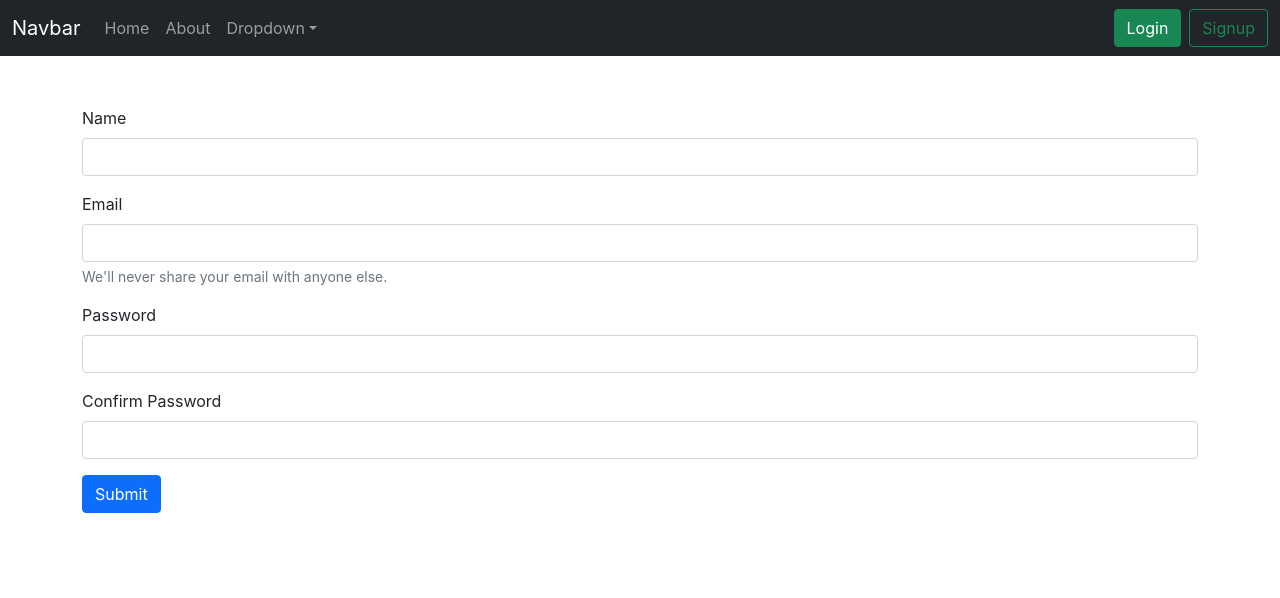
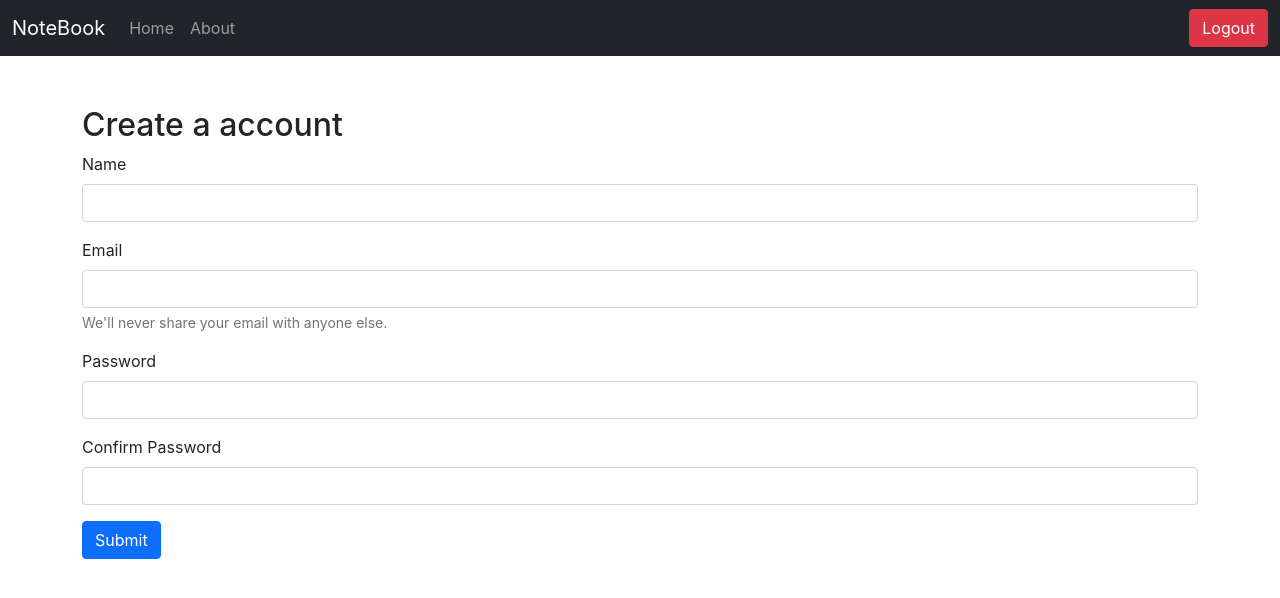
Before and after one commit to SKAhire/notebook, a React (Create React App) app in the folder frontend/: page /signup in a window 1280 px wide. Shown: the top 598 px of the page. Built offline with nearby package versions, Linux system fonts and the light colour scheme; sample sign-in values are in the browser's storage.

Commit message:
added logout

```diff
--- a/frontend/src/components/Login.js
+++ b/frontend/src/components/Login.js
@@ -31,6 +31,7 @@ const Login = (props) => {
     return (
         <>
             <div className="container">
+                <h2>Login to NoteBook</h2>
                 <form onSubmit={handleSubmit}>
                     <div className="mb-3">
                         <label htmlFor="exampleInputEmail1" className="form-label">
--- a/frontend/src/components/Navbar.js
+++ b/frontend/src/components/Navbar.js
@@ -1,15 +1,20 @@
 import React from 'react'
-import { Link, useLocation } from "react-router-dom";
+import { Link, useLocation, useNavigate } from "react-router-dom";
 
 const Navbar = () => {
     let location = useLocation();
+    const navigate = useNavigate();
+    const handleLogout = ()=>{
+        localStorage.removeItem('token')
+        navigate('/login')
+    }
     return (
         <>
 
             <nav className="navbar navbar-expand-lg navbar-dark bg-dark">
                 <div className="container-fluid">
                     <Link className="navbar-brand" to="/">
-                        Navbar
+                        NoteBook
                     </Link>
                     <button
                         className="navbar-toggler"
@@ -25,53 +30,23 @@ const Navbar = () => {
                     <div className="collapse navbar-collapse" id="navbarSupportedContent">
                         <ul className="navbar-nav me-auto mb-2 mb-lg-0">
                             <li className="nav-item">
-                                <Link className={`nav-link ${location.pathname==="/"? "active": ""}`} aria-current="page" to="/">
+                                <Link className={`nav-link ${location.pathname === "/" ? "active" : ""}`} aria-current="page" to="/">
                                     Home
                                 </Link>
                             </li>
                             <li className="nav-item">
-                                <Link className={`nav-link ${location.pathname==="/about"? "active": ""}`} to="/about">
+                                <Link className={`nav-link ${location.pathname === "/about" ? "active" : ""}`} to="/about">
                                     About
                                 </Link>
                             </li>
-                            <li className="nav-item dropdown">
-                                <Link
-                                    className="nav-link dropdown-toggle"
-                                    to="/"
-                                    id="navbarDropdown"
-                                    role="button"
-                                    data-bs-toggle="dropdown"
-                                    aria-expanded="false"
-                                >
-                                    Dropdown
-                                </Link>
-                                <ul className="dropdown-menu" aria-labelledby="navbarDropdown">
-                                    <li>
-                                        <Link className="dropdown-item" to="/ab">
-                                            About
-                                        </Link>
-                                    </li>
-                                    <li>
-                                        <Link className="dropdown-item" to="/">
-                                            Another action
-                                        </Link>
-                                    </li>
-                                    <li>
-                                        <hr className="dropdown-divider" />
-                                    </li>
-                                    <li>
-                                        <Link className="dropdown-item" to="/">
-                                            Something else here
-                                        </Link>
-                                    </li>
-                                </ul>
-                            </li>
 
                         </ul>
+                            {!localStorage.getItem('token')?
                         <span className="d-flex">
-                        <Link className="btn btn-success mx-2" to="/login" role="button">Login</Link>
-                        <Link className="btn btn-outline-success" to="/signup" role="button">Signup</Link>
+                            <Link className="btn btn-success mx-2" to="/login" role="button">Login</Link>
+                            <Link className="btn btn-outline-success" to="/signup" role="button">Signup</Link>
                         </span>
+                            :<button className="btn btn-danger" onClick={handleLogout}>Logout</button>}
                     </div>
                 </div>
             </nav>
--- a/frontend/src/components/Notes.js
+++ b/frontend/src/components/Notes.js
@@ -2,12 +2,20 @@ import React, {useContext, useEffect, useRef, useState} from 'react'
 import NotesItems from "./NotesItems";
 import NoteContext from "../context/notes/NoteContext";
 import AddNotes from "./AddNotes";
+import { useNavigate } from 'react-router-dom';
 
 const Notes = (props) => {
     const context = useContext(NoteContext)
+    const nevigate = useNavigate()
     const { notes, getNotes, editNote } = context;
     useEffect(() => {
+    if(localStorage.getItem('token')){
         getNotes()
+    }
+    else{
+        nevigate('/login')
+    }
+
         // eslint-disable-next-line
     })
     const ref = useRef(null)
--- a/frontend/src/components/Signup.js
+++ b/frontend/src/components/Signup.js
@@ -33,6 +33,7 @@ const Signup = (props) => {
     return (
         <>
             <div className="container">
+            <h2>Create a account</h2>
                 <form onSubmit={handleSubmit}>
                     <div className="mb-3">
                         <label htmlFor="name" className="form-label">
```
